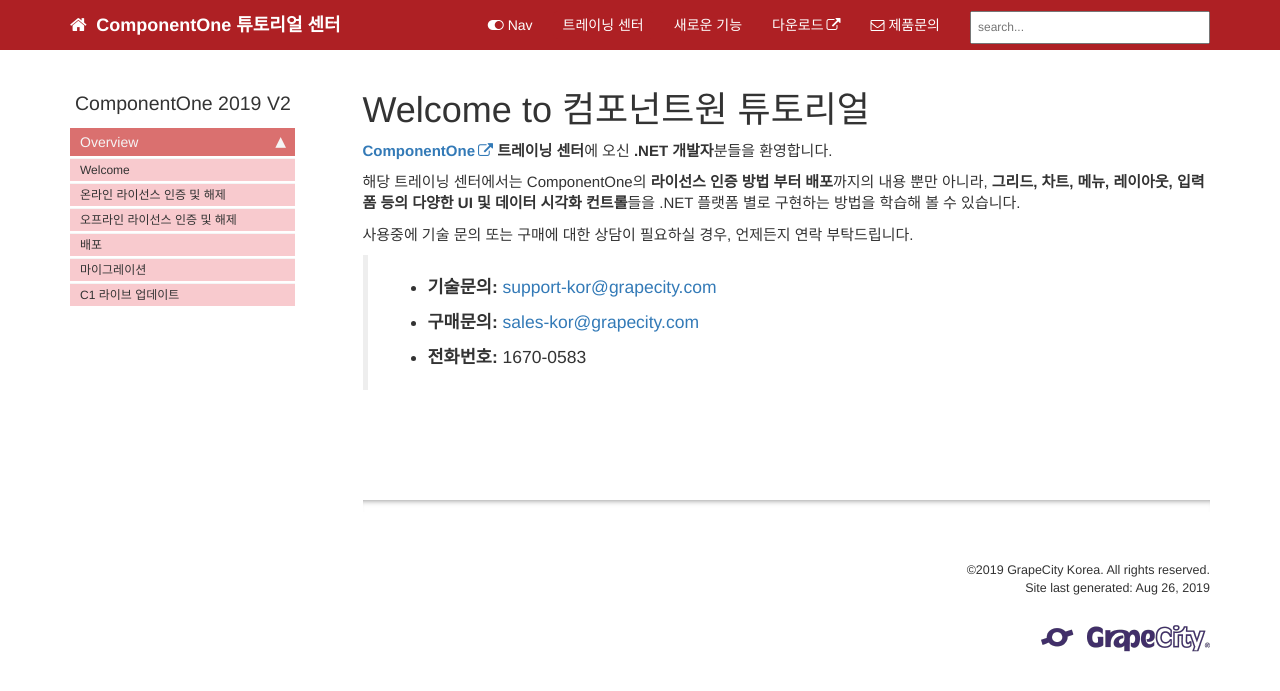
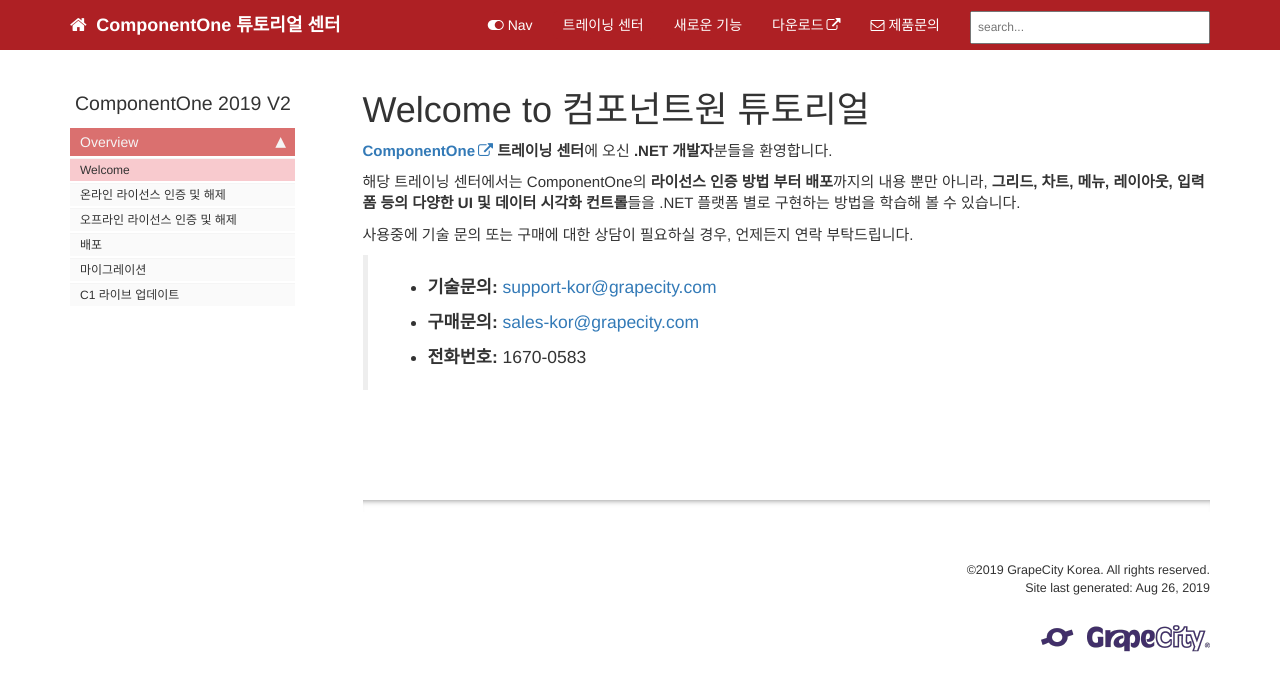
Before and after one commit to grapecity-korea/C1Training.github.io, a Jekyll site: the page built from index.md, in a window 1280 px wide. Shown: the top 691 px of the page. Built offline with Jekyll 4.4.1, drawn with Linux system fonts in a browser that asks for light colours; comment, search, counter and statistics services are not loaded.

Commit message:
Update theme-gck.css

```diff
--- a/css/theme-gck.css
+++ b/css/theme-gck.css
@@ -27,7 +27,7 @@ h4 {
   background-color: #da706f;
 }
 
-.nav li.active li a{
+.nav li.active li.active a{
   background-color: #f8cace;
   color: #333;
 }
```
